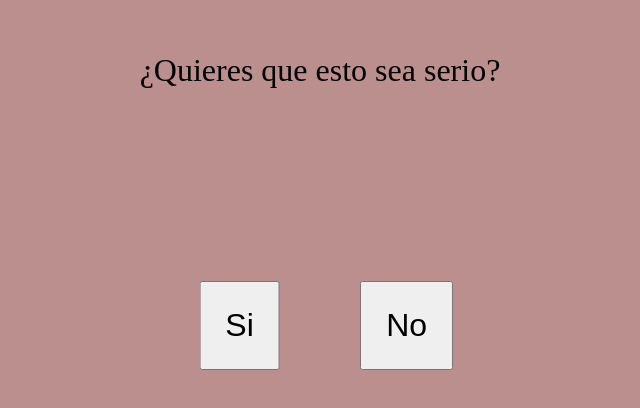
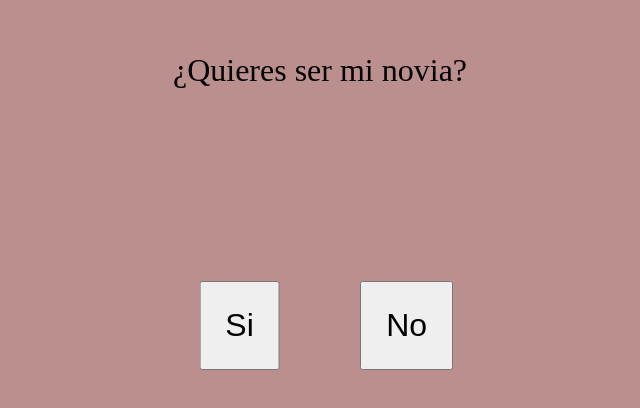
Before and after one commit to juanroacaice12/propuesta, a plain HTML site: page index.html in a window 1280 px wide. Shown: the part 140-548 px from the top of the page, without its empty margins (320-960 px from the left). Drawn offline with Linux system fonts and the light colour scheme.

Commit message:
Update index.html

```diff
--- a/index.html
+++ b/index.html
@@ -10,7 +10,7 @@
 <body>
 
     <div class="contenedor">
-        <p>¿Quieres que esto sea serio?</p>
+        <p>¿Quieres ser mi novia?</p>
         <button id="yesBtn">Si</button>
         <button id="noBtn">No</button>
     </div>
```
